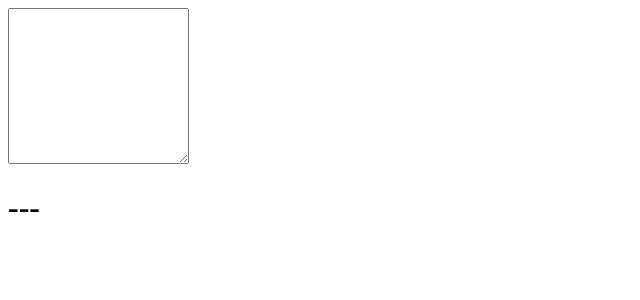
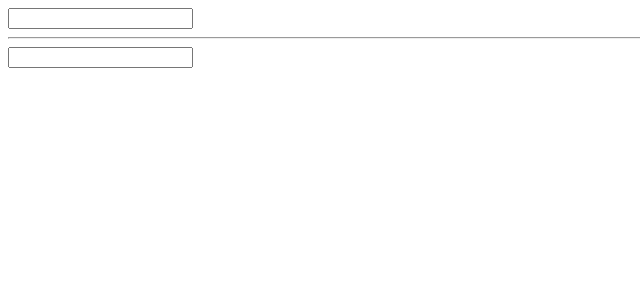
Before and after one commit to descartez/hello-react, a React (Create React App) app: page / in a window 1280 px wide. Shown: the top 300 px of the page, without its empty margins (0-640 px from the left). Built offline with nearby package versions, Linux system fonts and the light colour scheme.

Commit message:
finishes lesson 10 of egghead.io react lesson

```diff
--- a/src/App.js
+++ b/src/App.js
@@ -1,34 +1,41 @@
 import React from 'react';
+import ReactDOM from 'react-dom';
 
 class App extends React.Component {
   constructor() {
     super();
-    this.state = {currentEvent: '---'}
-    this.update = this.update.bind(this)
+    this.state = {a: ''}
   }
 
   update(e){
-    this.setState({currentEvent: e.type})
+    this.setState({
+      a: this.a.refs.input.value,
+      b: this.refs.b.value
+    })
   }
 
   render(){
     return (
       <div>
-        <textarea
-          onKeyPress={this.update}
-          onCopy={this.update}
-          onCut={this.update}
-          onPaste={this.update}
-          onFocus={this.update}
-          onBlur={this.update}
-          onDouble
-          col="30"
-          rows="10" />
-        <h1>{this.state.currentEvent}</h1>
+        <Input
+          ref={component => this.a=component}
+          update={this.update.bind(this)}
+          /> {this.state.a}
+          <hr />
+          <input
+          ref="b"
+          type="text"
+          onChange={this.update.bind(this)}
+          /> {this.state.b}
       </div>
     )
   }
 }
 
+class Input extends React.Component {
+  render() {
+    return <div><input ref='input' type='text' onChange={this.props.update} /></div>
+  }
+}
 
 export default App
```
